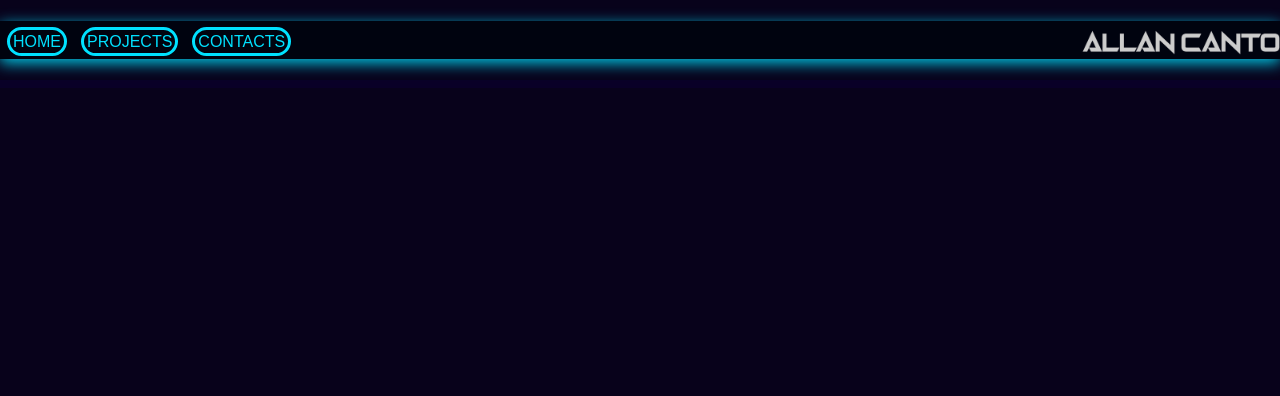
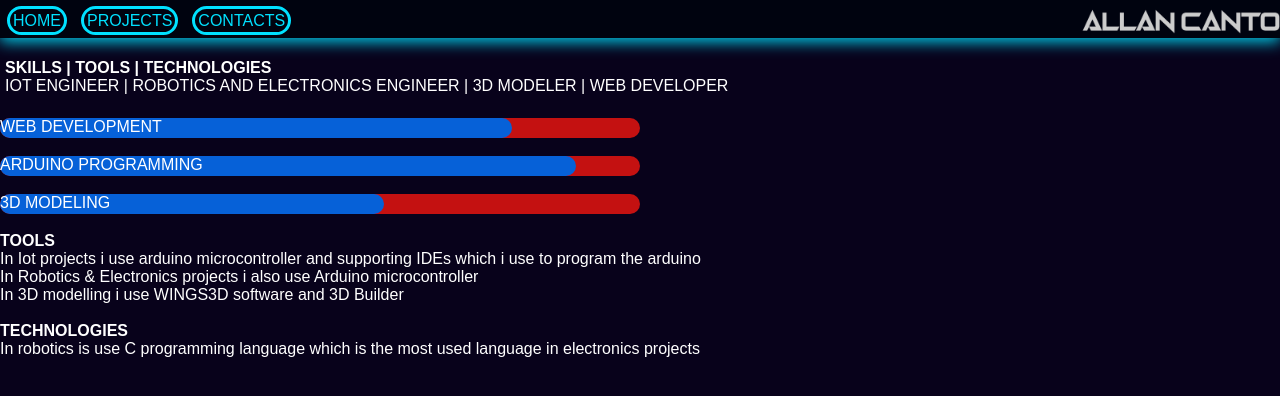
Before and after one commit to AllanKantombera/MyPortfolio, a PHP site: page /skills.html in a window 1280 px wide. Shown: the top 396 px of the page. Run offline with PHP 8.4, Linux system fonts and the light colour scheme.

Commit message:
third commit Signed-off-by: allan kantombera <allancanto77@gmail.com>

```diff
--- a/css.css
+++ b/css.css
@@ -206,7 +206,7 @@
   }
 
   input[type="submit"] {
-    background-color: #4CAF50;
+    background-color: #052906;
     color: white;
     border: none;
     padding: 10px 10px;
@@ -214,34 +214,74 @@
     text-decoration: none;
     display: inline-block;
     font-size: 16px;
-    border-radius: 4px;
+    border-radius: 10px;
     cursor: pointer;
   }
 
   input[type="submit"]:hover {
-    background-color: #45a049;
+    background-color: #00ff0d;
+  }
+  input{
+    border-radius: 7px;
   }
 
   .progress-bar {
-    width: 30%;
+    width: 50%;
     height: 20px;
-    background-color: #504c4c;
+    background-color: #c41111;
     border-radius: 20px;
   }
 
   .progress {
-    width: 70%;
+    width: 200px;
     height: 100%;
-    background-color: #0661d8;
-    border-radius: 5px;
+    background-color: #328bff;
+
     transition: width 0.3s ease;
+    border-radius: 20px;
   }
 
   .progress2 {
     width: 80%;
     height: 100%;
     background-color: #0661d8;
-    border-radius: 5px;
+    border-radius: 20px;
+    transition: width 0.3s ease;
+  }
+  .progress3 {
+    width: 70%;
+    height: 100%;
+    background-color: #0661d8;
+    border-radius: 20px;
+    transition: width 0.3s ease;
+  }
+  .progress4 {
+    width: 80%;
+    height: 100%;
+    background-color: #0661d8;
+    border-radius: 20px;
+    transition: width 0.3s ease;
+  }
+
+  .progressWEB {
+    width: 80%;
+    height: 100%;
+    background-color: #0661d8;
+    border-radius: 20px;
+    transition: width 0.3s ease;
+  }
+  .progressELE {
+    width: 90%;
+    height: 100%;
+    background-color: #0661d8;
+    border-radius: 20px;
+    transition: width 0.3s ease;
+  }
+  .progress3D {
+    width: 60%;
+    height: 100%;
+    background-color: #0661d8;
+    border-radius: 20px;
     transition: width 0.3s ease;
   }
 
--- a/index.html
+++ b/index.html
@@ -14,7 +14,8 @@
 			  <li><a href="contacts.html" class="animated-header"><l>CONTACTS</l></a></li>
 			  <li><a href="projcts.html" class="animated-header"><l>PROJECTS</l></a></li>
 			  <li><a href="skills.html" class="animated-header"><l>SKILLS</l></a></li>
-			</ul></div>
+			</ul>
+		</div>
 			<div class="grid-item2">
 			<img src="images/a4.png" width="200px" class="animated-header" style="float: right;">
 		</div>
@@ -64,8 +65,6 @@
 	</div>
 
 	<div class="grid-item2">
-
-		<br>
 			<p>
 				My name is Allan Kantombera, i am a self taught IoT Engineer and Robotics & Electronics Engineer. Am more
 				interested in Robotics & Electronics engineering and also Internet of Things
--- a/skills.html
+++ b/skills.html
@@ -17,16 +17,33 @@
 			<img src="images/a4.png" width="200px">
 		</nav>
 </header>
-<body>
+<body><br><br><br>
+	<p><b>SKILLS | TOOLS | TECHNOLOGIES</b><br>
+		IOT ENGINEER | ROBOTICS AND ELECTRONICS ENGINEER |
+		3D MODELER | WEB DEVELOPER<br><br>
+		<div class="progress-bar">
+			<div class="progressWEB">WEB DEVELOPMENT</div>
+		</div><br>
+		<div class="progress-bar">
+			<div class="progressELE">ARDUINO PROGRAMMING</div>
+		</div><br>
+		<div class="progress-bar">
+			<div class="progress3D">3D MODELING</div>
+		</div><br>
 
-    <h1 class="animated-header">SKILLS</h1>
 
+		<b>TOOLS</b><BR>
+		In Iot projects i use arduino microcontroller and supporting IDEs which i use to program the arduino
+		<br>In Robotics & Electronics projects i also use Arduino microcontroller<br>
+		In 3D modelling i use WINGS3D software and 3D Builder<br><br>
+		<b>TECHNOLOGIES</b><br>
+		In robotics is use C programming language which is the most used language in electronics projects<br>
+	</p>
+	<br>
 
 
 
 
     <script src="js.js"></script>
 </body>
-<footer>
-
-</footer>
+</html>
```
Also changed, not shown: contacts.html (+3 -11 lines), projcts.html (+94 -25 lines), images/SITE.png (added), images/fb.png (deleted), images/insta.png (deleted), images/linked.png (deleted), images/music.png (added), images/p2 (1).jpg (deleted), images/p2 (2).jpg (deleted), images/p2 (3).jpg (deleted), images/solar2.jpg (added), images/tele.png (deleted), images/twitter.png (deleted), images/whatsapp.png (deleted), 1 other file.
